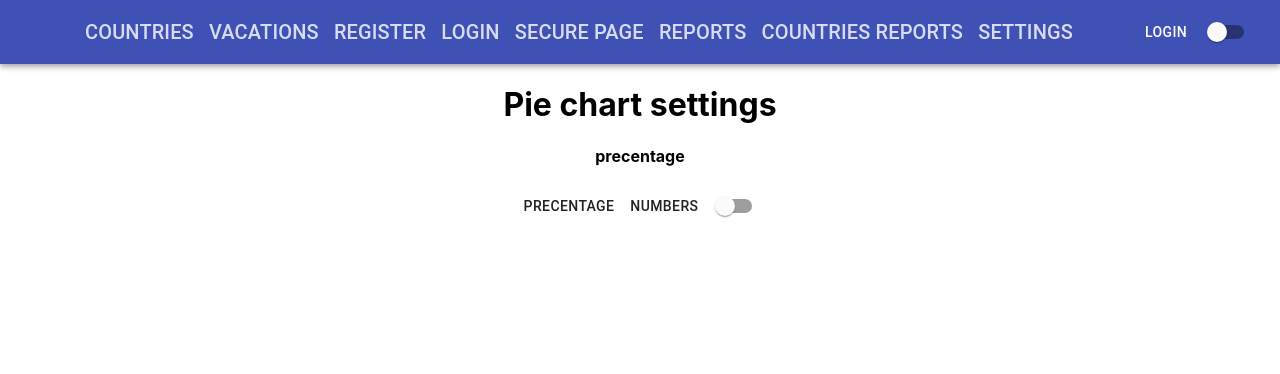
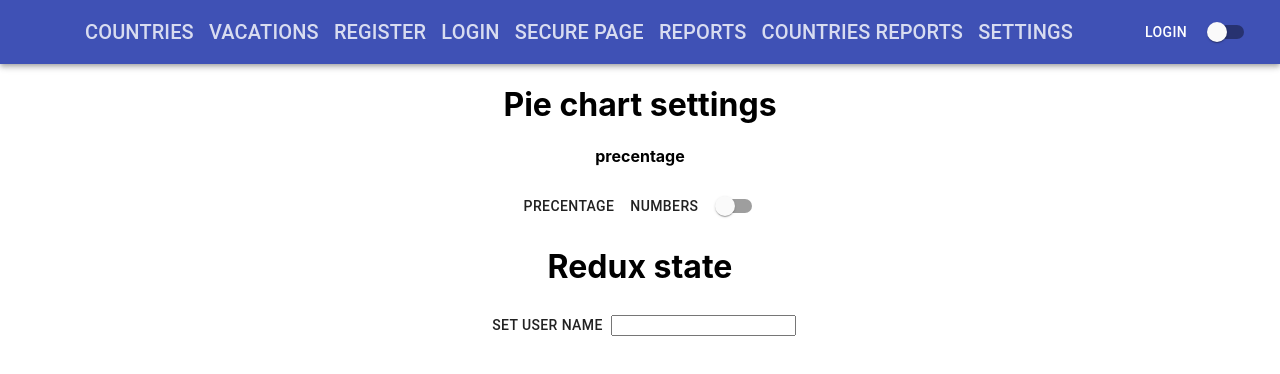
Before and after one commit to galamo/cp_api_2022, a React (Create React App) app in the folder apps/super-client/: page /settings in a window 1280 px wide. Shown: the top 374 px of the page. Built offline with nearby package versions, Linux system fonts and the light colour scheme.

Commit message:
state-redux

```diff
--- a/apps/super-client/package.json
+++ b/apps/super-client/package.json
@@ -4,6 +4,7 @@
   "private": true,
   "dependencies": {
     "@material-ui/core": "^4.12.4",
+    "@reduxjs/toolkit": "^1.8.4",
     "@testing-library/jest-dom": "^5.16.4",
     "@testing-library/react": "^13.3.0",
     "@testing-library/user-event": "^13.5.0",
@@ -19,6 +20,7 @@
     "react": "^18.2.0",
     "react-chartjs-2": "^4.3.1",
     "react-dom": "^18.2.0",
+    "react-redux": "^8.0.2",
     "react-router-dom": "^6.3.0",
     "react-scripts": "5.0.1",
     "recharts": "^2.1.13",
--- a/apps/super-client/src/App.tsx
+++ b/apps/super-client/src/App.tsx
@@ -16,6 +16,8 @@ import Reports from './components/pages/reports';
 import { CircularProgress } from '@material-ui/core';
 import Settings from './components/pages/settings';
 import SettingsProvider from './components/providers/settingsProvider';
+import { Provider } from 'react-redux';
+import { store } from './store';
 
 const ReportsLazy = React.lazy(() => import("./components/pages/reports"))
 const CountriesReportsPageLazy = React.lazy(() => import("./components/pages/countriesReports"))
@@ -119,6 +121,7 @@ function App() {
 
   return (
     <div className="App" >
+      <Provider store={store}>
         <BrowserRouter>
           <SettingsProvider>
             <>
@@ -135,7 +138,7 @@ function App() {
             </>
           </SettingsProvider>
         </BrowserRouter>
-
+      </Provider>
     </div>
   )
 
--- a/apps/super-client/src/components/app/appBar/index.tsx
+++ b/apps/super-client/src/components/app/appBar/index.tsx
@@ -10,6 +10,7 @@ import { IRoute, routes } from "../../../App";
 import css from "./style.module.css"
 import { Switch } from '@material-ui/core';
 import { SettingsContext } from '../../providers/settingsProvider';
+import { useAppSelector } from '../../../store/hooks';
 const useStyles = makeStyles((theme) => ({
     root: {
         flexGrow: 1,
@@ -25,6 +26,7 @@ const useStyles = makeStyles((theme) => ({
 export default function ButtonAppBar() {
     const classes = useStyles();
     const context = useContext(SettingsContext)
+    const { userName } = useAppSelector(state => state.settings)
 
     return (
         <div className={classes.root}>
@@ -48,6 +50,9 @@ export default function ButtonAppBar() {
                         }}
                         name="is utc"
                     />
+                    <div>
+                        <span> {userName} </span>
+                    </div>
                 </Toolbar>
             </AppBar>
         </div>
--- a/apps/super-client/src/components/pages/settings/index.tsx
+++ b/apps/super-client/src/components/pages/settings/index.tsx
@@ -1,5 +1,7 @@
 import { Button, Switch } from "@material-ui/core";
-import React, { useContext } from "react";
+import React, { useContext, useRef } from "react";
+import { useAppDispatch } from "../../../store/hooks";
+import { setUserName } from "../../../store/reducers/settingsReducers";
 import { SettingsContext } from "../../providers/settingsProvider";
 
 
@@ -10,6 +12,9 @@ import { SettingsContext } from "../../providers/settingsProvider";
 export default function Settings() {
     const { dispatch, pieChartSettings, isUtc } = useContext(SettingsContext)
     const dispatchFn = dispatch as Function;
+    const inputUserNameRef = useRef<HTMLInputElement>(null)
+    const appDispatch = useAppDispatch()
+
     return <div>
         <h1> Pie chart settings </h1>
         <h4> {pieChartSettings} </h4>
@@ -22,5 +27,12 @@ export default function Settings() {
             }}
             name="is utc"
         />
+        <div>
+            <h1> Redux state</h1>
+            <Button onClick={() => {
+                appDispatch(setUserName(inputUserNameRef?.current?.value as string))
+            }} > Set User Name </Button>
+            <input ref={inputUserNameRef} />
+        </div>
     </div>
 }
--- a/apps/super-client/src/services/axios.index.ts
+++ b/apps/super-client/src/services/axios.index.ts
@@ -16,6 +16,7 @@ axiosInstance.interceptors.request.use((request: AxiosRequestConfig) => {
 
 axiosInstance.interceptors.response.use(successCallback, errorCallback)
 function successCallback(response: AxiosResponse) {
+    console.log("Response success")
     return response;
 }
 function errorCallback(response: any) {
--- /dev/null
+++ b/apps/super-client/src/store/hooks.ts
@@ -0,0 +1,10 @@
+
+
+// connect state to component => into component
+// connect dispatch to component => out from component
+
+import { TypedUseSelectorHook, useDispatch, useSelector } from "react-redux";
+import { AppDispatch, RootState } from ".";
+
+export const useAppDispatch: () => AppDispatch = useDispatch
+export const useAppSelector: TypedUseSelectorHook<RootState> = useSelector
--- /dev/null
+++ b/apps/super-client/src/store/index.ts
@@ -0,0 +1,10 @@
+import { configureStore } from "@reduxjs/toolkit";
+import settingsReducers from "./reducers/settingsReducers";
+
+export const store = configureStore({
+    reducer: {
+        settings: settingsReducers
+    }
+})
+export type RootState = ReturnType<typeof store.getState>
+export type AppDispatch = typeof store.dispatch
--- /dev/null
+++ b/apps/super-client/src/store/reducers/settingsReducers.ts
@@ -0,0 +1,24 @@
+import { createSlice, PayloadAction } from "@reduxjs/toolkit";
+
+//  part of state
+
+interface ISettingsState {
+    userName: string | null
+}
+
+const initialState: ISettingsState = {
+    userName: null
+}
+
+export const settingsSlice = createSlice({
+    name: "settings",
+    initialState,
+    reducers: {
+        setUserName: (state, action: PayloadAction<string>) => {
+            state.userName = action.payload
+        }
+    }
+})
+
+export const { setUserName } = settingsSlice.actions
+export default settingsSlice.reducer
```
Also changed, not shown: 1 other file (tests, documents, lock files or other folders). Lines whose indentation alone changed are shown as unchanged.
